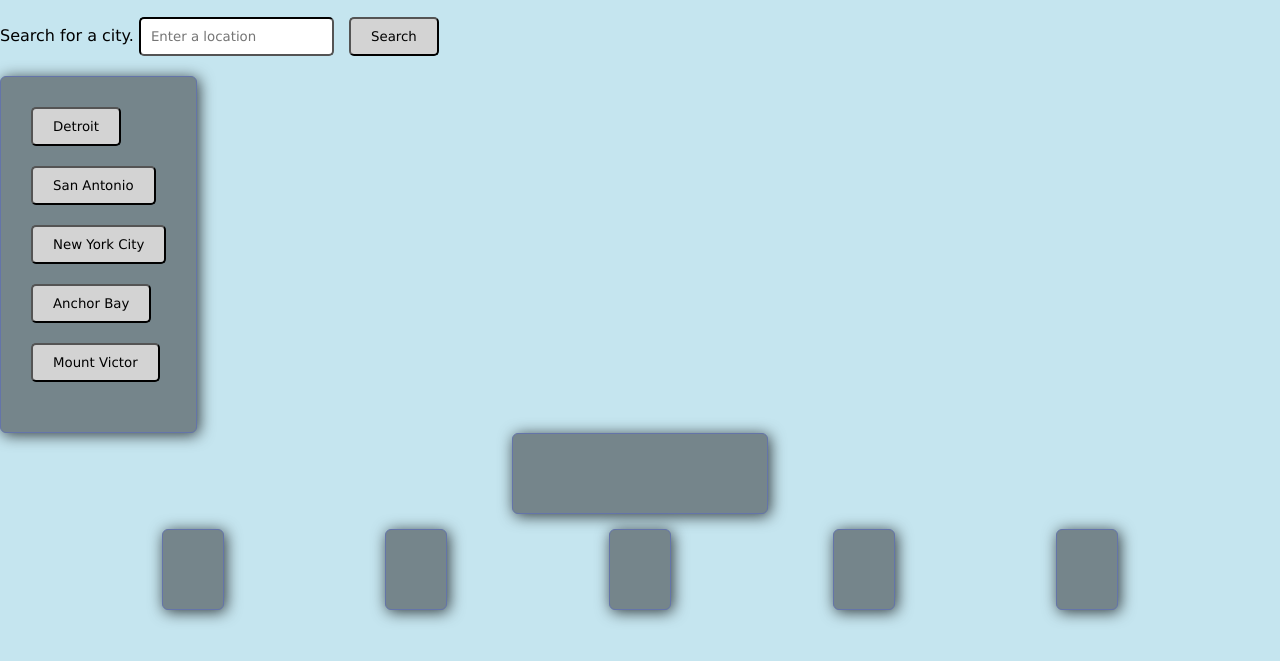
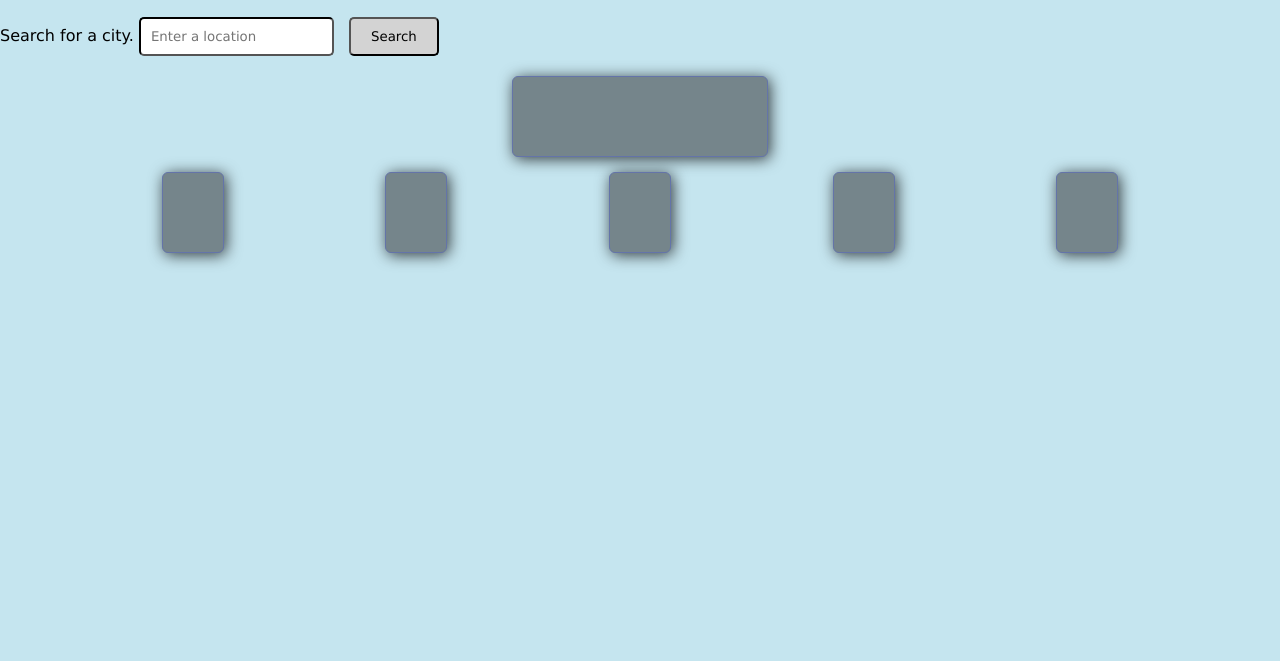
Before and after one commit to kmarie0420/Weather-Outlook, a plain HTML site: page index.html in a window 1280 px wide. Shown: the part 41-702 px from the top of the page. Drawn offline with Linux system fonts and the light colour scheme.

Commit message:
added comments to html and css file

```diff
--- a/css/style.css
+++ b/css/style.css
@@ -11,7 +11,7 @@ body {
     font-family: Verdana, Geneva, Tahoma, sans-serif;
     background-color: rgb(197, 229, 239);
   }
-
+/* First thing you see. Header */
   .header {
     margin-bottom: 20px;
     background-color: darkblue;
@@ -19,22 +19,23 @@ body {
     text-align: center;
   }
 
-  div .weather-container {display: block;
+  div .weather-container {
+    display: block;
   }
 
-
+/* condensed weather conditions since all are same style */
   #temperature, #condition, #location, #humidity, #wind-speed {
     font-size: 50px;
     margin: 0;
   }
-
+    /* style for text */
   input[type="text"] {
     padding: 10px;
     margin-right: 10px;
     border-radius: 5px;
     border-color: black;
   }
-
+  /* Search button */
    button {
     padding: 10px 20px;
     border-radius: 5px;
@@ -43,14 +44,14 @@ body {
     cursor: pointer;
     margin-bottom: 20px;
   }
-
+/* Search bar itslef */
   textarea {
     display: flex;
     flex-direction: column;
     background: white;
     align-items: center;
   }
-
+/* placment of search button */
   .search-btn {
     display: inline;
     justify-content: left;
@@ -65,8 +66,8 @@ body {
 
 
 
-
-  .citys {
+/* couldnt complete saved searches */
+  /* .citys {
     box-shadow: 5px;
     border-radius: 10px;
 
@@ -74,14 +75,15 @@ body {
 
   .city-container {
    display: inline-block;
-}
-
+} */
+/* placement for current container */
 .weather-box {
   width: 20%;
   margin: 0 auto;
   padding-bottom: 20px;
 }
-
+/* future foreacasts, current cards and saved searches*/
+/* wasnt able to complete saved searches */
 .future, .weather-box, .city-container {
   border: 1px solid rgb(100, 116, 169);
   background-color: rgb(117, 133, 139);
@@ -97,13 +99,13 @@ body {
     display: flex;
     justify-content: space-evenly;
 }
-
+/* codensed weather conditions since they are the same style */
 .current-temperature, .current-humidity, .current-windspeed {
     margin: 15px 20px;
     background-color: white;
     font-size: 20px;
 }
-
+/* icon size */
 .current-weatherimg {
     width: 80px;
     height: 80px;
--- a/index.html
+++ b/index.html
@@ -5,16 +5,19 @@
     <meta charset="UTF-8">
     <meta http-equiv="X-UA-Compatible" content="IE=edge">
     <meta name="viewport" content="width=device-width, initial-scale=1.0">
+    <!-- Stylesheet link -->
     <link rel="stylesheet" href="css/style.css">
     <title>Weather Outlook</title>
 </head>
 <div class="upper" id="upper">
     <header class="header">
+        <!-- First thing you see on page. Header. -->
         <h1>Weather Dashboard</h1>
     </header>
 </div>
 
 <body>
+    <!-- Search bar and Search button -->
     <div class="search-container">
         <section class="search-col" id="search-col">
             <p1>Search for a city.
@@ -23,14 +26,16 @@
             </p1>
         </section>
     </div>
-    <div class="city-container" id="city-container">
+    <!-- Couldnt finish the local storage or buttons -->
+    <!-- <div class="city-container" id="city-container">
         <section class="citys" id="citys">
             <p><button id="city-btn">Detroit</button></p>
             <p><button id="city-btn">San Antonio</button></p>
             <p><button id="city-btn">New York City</button></p>
             <p><button id="city-btn">Anchor Bay</button></p>
             <p><button id="city-btn">Mount Victor</button></p>
-    </div>
+    </div> -->
+    <!-- Container for weather conditions. -->
     <div class="weather-container">
         <div class="weather-box">
             <img id="current-weather-img" class="current-weather-img" src="" alt="">
@@ -42,6 +47,7 @@
         </div>
     </div>
     </container>
+    <!-- Shows current weather conditions when searched for.  -->
     <container class="current" id="current">
         <div id="current-weather" class="current-weather">
             <div class="current">
@@ -54,7 +60,7 @@
             <p class="current-condition" id="current-condition"></p>
         </div>
     </container>
-
+<!-- Future forecast containers and weather conditions -->
     <div id="future-forecast" class="row future-forecast">
         <h3 class="future-forecast" id="future-forecast">
             </h2>
@@ -91,6 +97,7 @@
                 </div>
                 </section>
                 </aside>
+                <!-- Script source -->
                 <script src="js/script.js"></script>
 
 </body>
```
